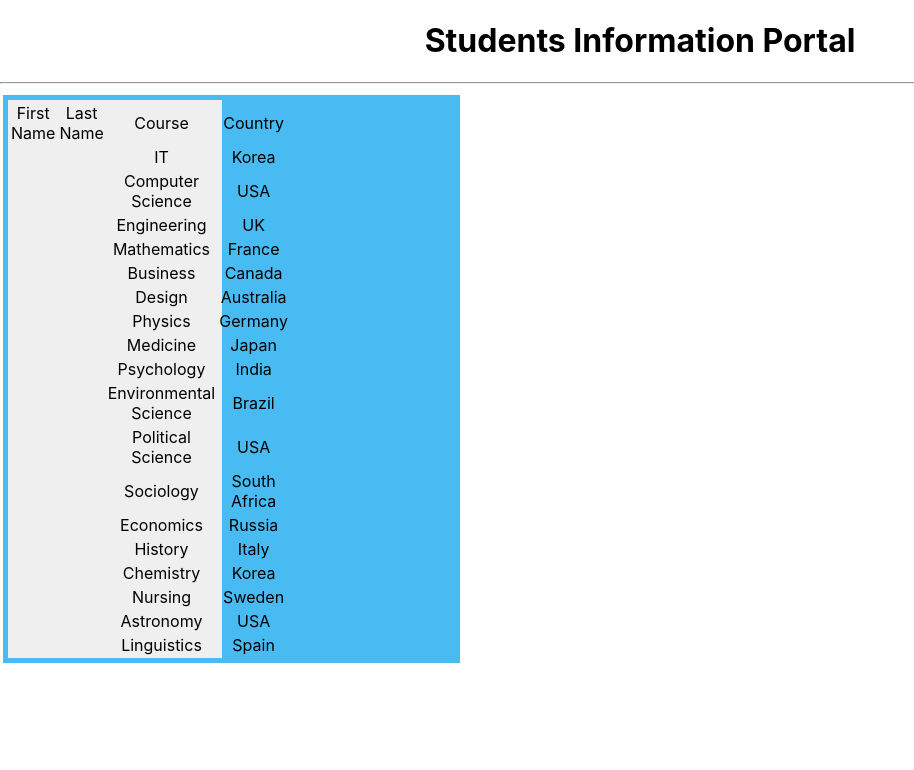
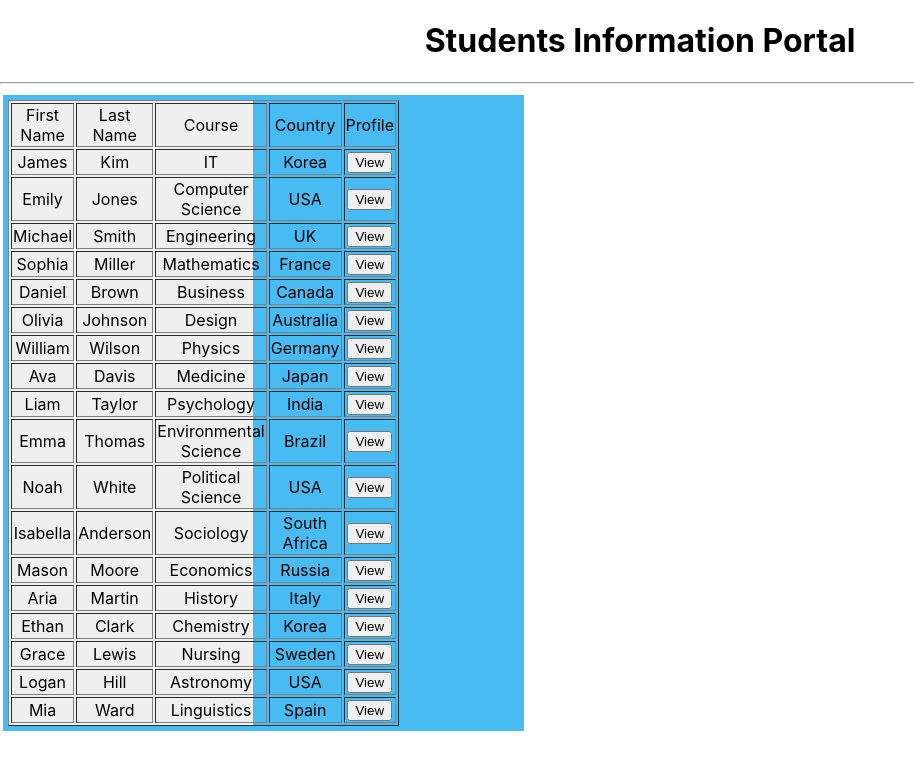
Before and after one commit to anuradhya/StudentApp, a React (Create React App) app in the folder studentapp/: page / in a window 1280 px wide. Shown: the top 770 px of the page, without its empty margins (0-914 px from the left). Built offline with nearby package versions, Linux system fonts and the light colour scheme.

Commit message:
View button added

```diff
--- a/studentapp/src/App.js
+++ b/studentapp/src/App.js
@@ -7,7 +7,7 @@
     <div className="App">
       <h1>Students Information Portal</h1>
       <hr/>
-      <table>
+      <table width="100%">
         <tbody>
           <tr>
             <td>
--- a/studentapp/src/components/StudentTable.js
+++ b/studentapp/src/components/StudentTable.js
@@ -3,23 +3,25 @@
     return(
         <div className="outerDiv">
             <div className="leftDiv">
-                <table>
+                <table border="1">
                     <thead>
                         <tr>
                             <td>First Name</td>
                             <td>Last Name</td>
                             <td>Course</td>
                             <td>Country</td>
+                            <td>Profile</td>
                         </tr>
                     </thead>
                     <tbody>
                         {
                             props.students.map(student=>
                                 <tr>
-                                    <td>{student.firstname}</td>
-                                    <td>{student.lastname}</td>
+                                    <td>{student.firstName}</td>
+                                    <td>{student.lastName}</td>
                                     <td>{student.course}</td>
                                     <td>{student.address.country}</td>
+                                    <td><button>View</button></td>
                                 </tr>
                             )
                         }
```
